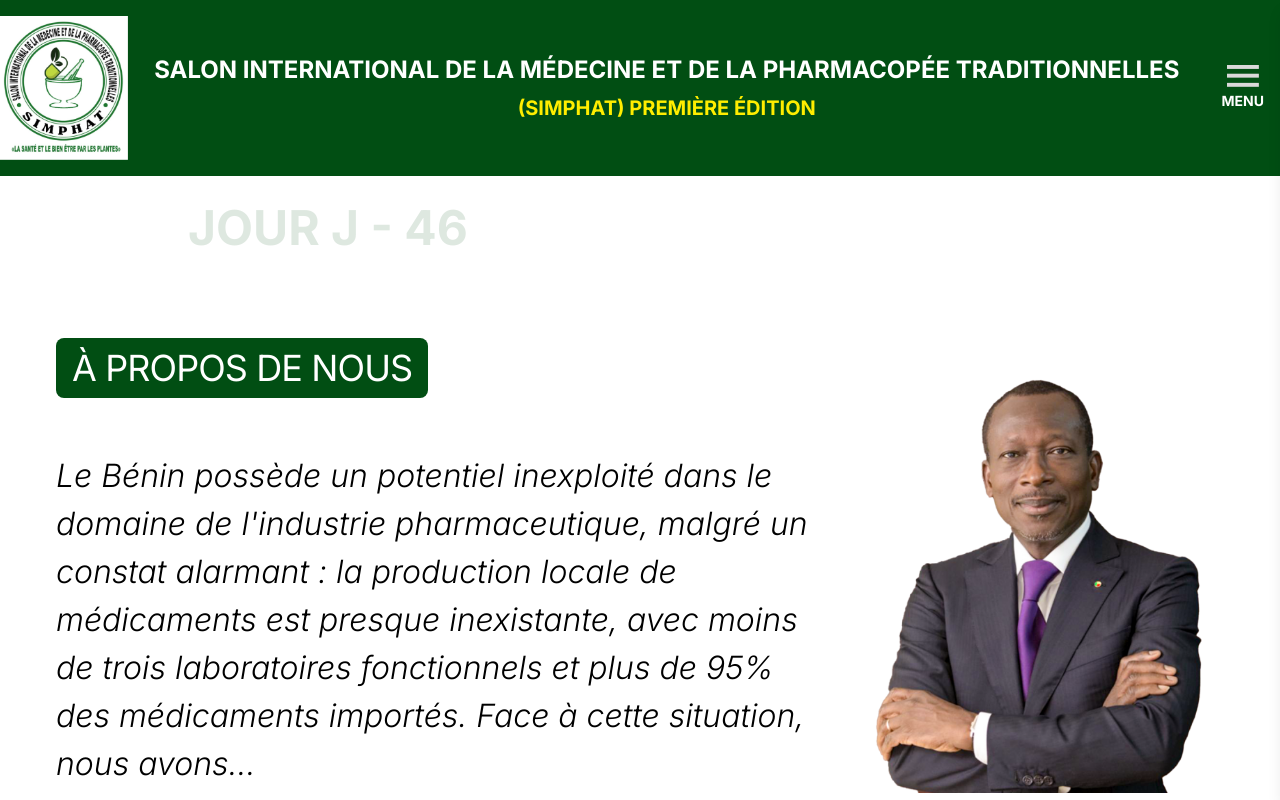
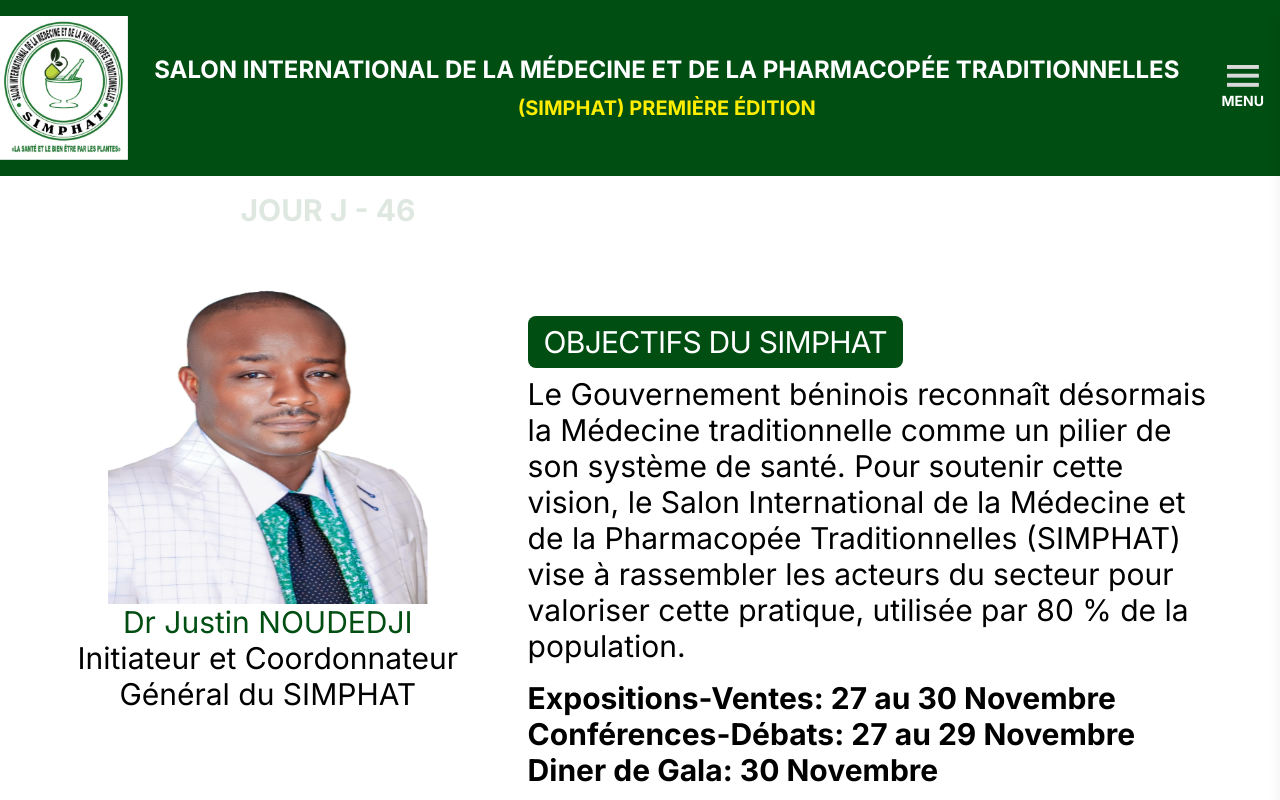
Before and after one commit to ALLAGBE1/simphat-front, a React (Vite) app: page / in a window 1280 px wide. Shown: the top 800 px of the page. Built offline with nearby package versions, Linux system fonts and the light colour scheme.

Commit message:
Update Hero.jsx

```diff
--- a/src/components/Hero.jsx
+++ b/src/components/Hero.jsx
@@ -1,99 +1,214 @@
-import presidentTalon from "../assets/forPages/presidentTalon.png"
-import { Link } from 'react-router-dom';
+import { useState } from "react";
+import DrJustin from "../assets/forPages/DrJustin.png";
+
+const Hero = () => {
+  const [showFullText, setShowFullText] = useState(false);
+
+  const fullText = `Le Gouvernement béninois reconnaît désormais la Médecine traditionnelle comme un pilier de son système de santé. Pour soutenir cette vision, le Salon International de la Médecine et de la Pharmacopée Traditionnelles (SIMPHAT) vise à rassembler les acteurs du secteur pour valoriser cette pratique, utilisée par 80 % de la population.`;
+  const shortText = `Le Gouvernement béninois reconnaît désormais la Médecine traditionnelle comme un pilier de son système de santé. Pour soutenir cette vision, le Salon International de la Médecine et de la Pharmacopée Traditionnelles (SIMPHAT)`;
+
+  return (
+    <div className="container mx-auto p-10">
+      <div className="flex flex-col-reverse sm:flex-row text-base sm:text-lg md:text-xl lg:text-2xl xl:text-3xl">
+        <div className="w-full sm:w-1/2 ">
+          <div className="flex flex-col items-center">
+            <img
+              src={DrJustin}
+              alt="Dr Justin"
+              className="max-w-full h-auto mx-auto sm:w-32 sm:h-32 md:w-48 md:h-48 lg:w-64 lg:h-64 xl:w-80 xl:h-80"
+            />
+            <h2 className="text-customGreen text-center">Dr Justin NOUDEDJI</h2>
+            <h3 className="text-customBlack text-center">Initiateur et Coordonnateur Général du SIMPHAT</h3>
+          </div>
+        </div>
+
+        <div className="w-full sm:w-4/5 p-8">
+          <div
+            className="
+              inline-block
+              text-base sm:text-lg md:text-xl lg:text-2xl xl:text-3xl
+              bg-customGreen text-white tracking-tight
+              py-2 px-4 rounded-lg mb-2
+              max-w-lg
+            "
+          >
+            OBJECTIFS DU SIMPHAT
+          </div>
+
+          {/* Texte tronqué avec bouton "Afficher plus" pour les petits écrans */}
+          <div className="sm:hidden">
+            <p className="mb-3">
+              {showFullText ? fullText : shortText}
+            </p>
+            <button
+              onClick={() => setShowFullText(!showFullText)}
+              className="text-blue-500 hover:text-blue-700 font-semibold focus:outline-none"
+            >
+              {showFullText ? "Afficher moins" : "Afficher plus"}
+            </button>
+          </div>
+
+          {/* Texte complet pour les écrans sm et plus grands */}
+          <p className="hidden sm:block mb-3">
+            {fullText}
+          </p>
+
+          <p className="font-bold mt-4">
+            Expositions-Ventes:  27 au 30 Novembre <br />
+            Conférences-Débats: 27 au 29 Novembre <br />
+            Diner de Gala: 30 Novembre
+          </p>
+        </div>
+      </div>
+    </div>
+  );
+};
+
+export default Hero;
 
 
 
-const Hero = () => {
-  return (
-    // <div className="container lg:mb-35">
-    <div className="container mb-8">
-        <div className="max-w-7xl mx-auto p-10">
-            <div className="flex flex-col sm:flex-row items-start">
 
-                <div className="w-full md:w-1/7 p-4 mb-4 sm:mb-0">
-                    <div className="flex flex-col mb-2 ">
+////
 
-                        <div className="mb-10">
-                        <Link to="/contact" >
-                            <span
-
-                                // className="bg-customGreen text-white text-4xl tracking-tight py-2 px-4 rounded-lg hover:bg-green-600 cursor-pointer transition duration-300 ease-in-out lg:items-start">
-                                className="bg-customGreen text-white text-4xl tracking-tight py-2 px-4 rounded-lg cursor-pointer">
-                                À PROPOS DE NOUS
-                            </span>
-                        </Link>
-                        </div>
-
-                        {/* <p className="text-customBlack font-bold  max-w-xl py-6 tracking-tighter text-2xl sm:text-3xl md:text-3xl lg:text-3xl"> */}
-                        <p className="text-customBlack italic font-light py-6 text-[32px]">
-                            Le Bénin possède un potentiel inexploité dans le domaine
-                            de l&apos;industrie pharmaceutique, malgré un constat alarmant :
-                            la production locale de médicaments est presque inexistante,
-                            avec moins de trois laboratoires fonctionnels et plus de 95% des
-                            médicaments importés. Face à cette situation, nous avons...
-                        </p>
-
-                    </div>
-                </div>
-
-
-                <div className="w-full md:w-1/2 p-4">
-                    <div className="flex flex-col">
-                        <div className="mb-2">
-                            <img
-                                src={presidentTalon} alt="Kevin Rush" className=" " />
-                        </div>
-                        <h2 className="text-center text-[20px] md:text-[28px] lg:text-[28px] text-customGreen">SEM PATRICE A. G. TALON</h2>
-                    </div>
-                </div>
-
-            </div>
-        </div>
-    </div>
-  )
-}
-
-export default Hero
-
-
-/////////////////////
-
-// import presidentTalon from "../assets/forPages/presidentTalon.png"
-// import { motion } from "framer-motion"
-
-
-// const container = (delay) => ({
-//     hidden: {x: -100, opacity: 0},
-//     visible: {
-//         x: 0,
-//         opacity: 1,
-//         transition: {duration: 0.5, delay: delay}
-//     }
-// })
+// import DrJustin from "../assets/forPages/DrJustin.png"
 
 // const Hero = () => {
 //   return (
-//     <div className="container lg:mb-35">
+//     <div className="container mx-auto p-10">
+//         <div className="flex flex-col sm:flex-row text-base sm:text-lg md:text-xl lg:text-2xl xl:text-3xl">
+//             <div className="w-full sm:w-1/2 bg-customYellow">
+//                 <div className="flex flex-col items-center">
+//                     <img
+//                         src={DrJustin}
+//                         alt="Dr Justin"
+//                         className="max-w-full h-auto mx-auto sm:w-32 sm:h-32 md:w-48 md:h-48 lg:w-64 lg:h-64 xl:w-80 xl:h-80"
+//                         />
+//                     <h2 className="text-customGreen text-center">Dr Justin NOUDEDJI</h2>
+//                     <h3 className="text-customBlack text-center">Initiateur et Coordonnateur Général du SIMPHAT</h3>
+
+//                 </div>
+//             </div>
+//             <div className="w-full sm:w-4/5 bg-red-600 p-8">
+//                 <div
+//                     className="
+//                     inline-block
+//                     text-base sm:text-lg md:text-xl lg:text-2xl xl:text-3xl
+//                     bg-customGreen text-white tracking-tight
+//                     py-2 px-4 rounded-lg mb-2
+//                     max-w-lg
+//                     "
+//                 >
+//                     OBJECTIFS DU SIMPHAT
+//                 </div>
+//                 <p className="mb-3">
+//                     Le Gouvernement béninois reconnaît désormais la Médecine traditionnelle comme un pilier de son système de santé. Pour soutenir cette vision, le Salon International de la Médecine et de la Pharmacopée Traditionnelles (SIMPHAT) vise à rassembler les acteurs du secteur pour valoriser cette pratique, utilisée par 80 % de la population.
+//                 </p>
+//                 <p className="font-bold">
+//                     Expositions-Ventes:  27 au 30 Novembre <br />
+//                     Conférences-Débats: 27 au 29 Novembre <br />
+//                     Diner de Gala: 30 Novembre
+//                 </p>
+//             </div>
+//         </div>
+//     </div>
+//   )
+// }
+
+// export default Hero
+
+
+//////////////////
+
+// import DrJustin from "../assets/forPages/DrJustin.png"
+
+// const Hero = () => {
+//   return (
+//     // <div className="container lg:mb-35">
+//     <div className="container mx-auto p-10">
+//         <div className="flex flex-col sm:flex-row text-base sm:text-lg md:text-xl lg:text-2xl xl:text-3xl">
+//             <div className="w-full sm:w-1/2 bg-customYellow">
+//                 <div className="flex flex-col items-center">
+//                     <img
+//                         src={DrJustin}
+//                         alt="Dr Justin"
+//                         className="max-w-full h-auto mx-auto sm:w-32 sm:h-32 md:w-48 md:h-48 lg:w-64 lg:h-64 xl:w-80 xl:h-80"
+//                         />
+//                     <h2 className="text-customGreen text-center">Dr Justin NOUDEDJI</h2>
+//                     <h3 className="text-customBlack text-center">Initiateur et Coordonnateur Général du SIMPHAT</h3>
+
+//                 </div>
+//             </div>
+//             <div className="w-full sm:w-4/5 bg-red-600 p-8">
+//                 {/* <div
+//                     className="
+//                     text-base sm:text-lg md:text-xl lg:text-2xl xl:text-3xl bg-customGreen text-white tracking-tight py-2 px-4 rounded-lg mb-2">
+//                     OBJECTIFS DU SIMPHAT
+//                 </div> */}
+
+//                 <div
+//                     className="
+//                     inline-block
+//                     text-base sm:text-lg md:text-xl lg:text-2xl xl:text-3xl
+//                     bg-customGreen text-white tracking-tight
+//                     py-2 px-4 rounded-lg mb-2
+//                     max-w-lg
+//                     "
+//                 >
+//                     OBJECTIFS DU SIMPHAT
+//                 </div>
+//                 <p className="mb-3">
+//                     {/* Le Gouvernement béninois a fait une place de choix à la Médecine traditionnelle dans la loi portant la protection de la santé des personnes, et donc une ambition clairement affichée de son chef de faire de ce secteur un des piliers du dispositif sanitaire du pays.
+//                     Dans ce même élan, et pour soutenir la vision du Chef de l’Etat, le Salon International de la Médecine et de la Pharmacopée Traditionnelles (SIMPHAT) a pour objectif de réunir les acteurs du secteur afin de promouvoir et valoriser ce secteur jusqu’alors informel mais auquel 80% de la population fait recours. */}
+
+//                     Le Gouvernement béninois reconnaît désormais la Médecine traditionnelle comme un pilier de son système de santé. Pour soutenir cette vision, le Salon International de la Médecine et de la Pharmacopée Traditionnelles (SIMPHAT) vise à rassembler les acteurs du secteur pour valoriser cette pratique, utilisée par 80 % de la population.
+//                 </p>
+//                 <p className="font-bold">
+//                     Expositions-Ventes:  27 au 30 Novembre <br />
+//                     Conférences-Débats: 27 au 29 Novembre <br />
+//                     Diner de Gala: 30 Novembre
+//                 </p>
+//             </div>
+//         </div>
+//     </div>
+//   )
+// }
+
+// export default Hero
+
+
+////////////////
+
+// import presidentTalon from "../assets/forPages/presidentTalon.png"
+// import { Link } from 'react-router-dom';
+
+
+
+// const Hero = () => {
+//   return (
+//     // <div className="container lg:mb-35">
+//     <div className="container mb-8">
 //         <div className="max-w-7xl mx-auto p-10">
 //             <div className="flex flex-col sm:flex-row items-start">
 
-//                 <div className="w-full sm:w-1/2 p-4 mb-4 sm:mb-0">
+//                 <div className="w-full md:w-1/7 p-4 mb-4 sm:mb-0">
 //                     <div className="flex flex-col mb-2 ">
 
-//                         <div className="mb-12">
-//                             <motion.span
-//                                 variants={container(0.5)}
-//                                 initial="hidden"
-//                                 animate="visible"
-//                                 className="bg-green-500 text-white text-4xl tracking-tight py-2 px-4 rounded-lg hover:bg-green-600 cursor-pointer transition duration-300 ease-in-out lg:items-start">
-//                                 À PROPOS DE NOUS
-//                             </motion.span>
+//                         <div className="mb-10">
+//                         <Link to="/contact" >
+                            // <span
+
+                            //     // className="bg-customGreen text-white text-4xl tracking-tight py-2 px-4 rounded-lg hover:bg-green-600 cursor-pointer transition duration-300 ease-in-out lg:items-start">
+                            //     className="text-base sm:text-lg md:text-xl lg:text-2xl xl:text-3xl bg-customGreen text-white tracking-tight py-2 px-4 rounded-lg cursor-pointer">
+                            //     OBJECTIFS DU SIMPHAT
+                            // </span>
+//                         </Link>
 //                         </div>
 
 //                         {/* <p className="text-customBlack font-bold  max-w-xl py-6 tracking-tighter text-2xl sm:text-3xl md:text-3xl lg:text-3xl"> */}
-//                         <p className="text-customBlack italic font-light  max-w-[1069px] py-6 text-[32px]">
+//                         <p className="text-base sm:text-lg md:text-xl lg:text-2xl xl:text-3xl text-customBlack italic font-light py-6">
 //                             Le Bénin possède un potentiel inexploité dans le domaine
-//                             de l&apos;industrie pharmaceutique, malgré un constat alarmant :
+//                             de l&apos;industrie pharmaceutique, malgré un constat alarmant de
 //                             la production locale de médicaments est presque inexistante,
 //                             avec moins de trois laboratoires fonctionnels et plus de 95% des
 //                             médicaments importés. Face à cette situation, nous avons...
@@ -103,111 +218,13 @@
 //                 </div>
 
 
-//                 <div className="w-full sm:w-1/3 p-4">
-//                     <motion.img
-//                         initial={{ x: 100, opacity: 0 }}
-//                         animate={{ x: 0, opacity: 1 }}
-//                         transition={{ duration: 1, delay: 1.2 }}
-//                         src={presidentTalon} alt="Kevin Rush" className="max-w-[534px] h-[640px] " style={{borderRadius: '40px'}} />
-//                 </div>
-
-
-//                 {/* <div className="w-full sm:w-1/3 p-4">
-//                     <div className="flex justify-center">
-//                         <motion.img
-//                             initial={{ x: 100, opacity: 0 }}
-//                             animate={{ x: 0, opacity: 1 }}
-//                             transition={{ duration: 1, delay: 1.2 }}
-//                             src={presidentTalon} alt="Kevin Rush" className="max-w-[534px] h-[640px] " style={{borderRadius: '40px'}} />
-//                     </div>
-//                 </div> */}
-
-//             </div>
-//         </div>
-//     </div>
-//   )
-// }
-
-// export default Hero
-
-
-
-/////////////
-
-
-// import profilePic from "../assets/forPages/patriceTalon.png"
-// import { motion } from "framer-motion"
-// import { FaWhatsapp, FaFacebook, FaLinkedin, FaTwitter, FaInstagram, FaXingSquare, FaTiktok} from "react-icons/fa";
-
-
-// const container = (delay) => ({
-//     hidden: {x: -100, opacity: 0},
-//     visible: {
-//         x: 0,
-//         opacity: 1,
-//         transition: {duration: 0.5, delay: delay}
-//     }
-// })
-
-// const Hero = () => {
-//   return (
-//     // <div className="w-full lg:mb-35 bg-gray-100">
-//     <div className="container lg:mb-35 bg-gray-100">
-//         <div className="max-w-7xl mx-auto p-10">
-//             <div className="flex flex-col sm:flex-row items-start">
-
-//                 <div className="w-full sm:w-1/2 p-4 mb-4 sm:mb-0">
-//                     <div className="flex flex-col mb-2 ">
-//                         <p className="text-green-500 font-bold  max-w-xl py-6 tracking-tighter text-2xl sm:text-3xl md:text-3xl lg:text-3xl">
-//                             SALON INTERNATIONAL DE LA MEDECINE ET
-//                             DE LA PHARMACOPEE TRADITIONNELLE <br />
-//                             <span className="text-black">(SIMPHAT 2024)</span>
-//                         </p>
-
-//                         <div className="mb-12">
-//                             <motion.span
-//                                 variants={container(0.5)}
-//                                 initial="hidden"
-//                                 animate="visible"
-//                                 className="bg-green-500 text-white text-4xl tracking-tight py-2 px-4 rounded-lg hover:bg-green-600 cursor-pointer transition duration-300 ease-in-out lg:items-start">
-//                                 CONTACTS-NOUS
-//                             </motion.span>
+//                 <div className="w-full md:w-1/2 p-4">
+//                     <div className="flex flex-col">
+//                         <div className="mb-2">
+//                             <img
+//                                 src={presidentTalon} alt="Kevin Rush" className=" " />
 //                         </div>
-
-//                         <div className="flex space-x-4 my-4 md:my-0">
-//                             <a href="#" className="text-gray-400 hover:text-[#4CAF50]">
-//                                 <FaLinkedin />
-//                             </a>
-//                             <a href="#" className="text-gray-400 hover:text-[#4CAF50]">
-//                                 <FaWhatsapp />
-//                             </a>
-//                             <a href="#" className="text-gray-400 hover:text-[#4CAF50]">
-//                                 <FaFacebook />
-//                             </a>
-//                             <a href="#" className="text-gray-400 hover:text-[#4CAF50]">
-//                                 <FaInstagram />
-//                             </a>
-//                             <a href="#" className="text-gray-400 hover:text-[#4CAF50]">
-//                                 <FaTwitter />
-//                             </a>
-//                             <a href="#" className="text-gray-400 hover:text-[#4CAF50]">
-//                                 <FaXingSquare />
-//                             </a>
-//                             <a href="#" className="text-gray-400 hover:text-[#4CAF50]">
-//                                 <FaTiktok />
-//                             </a>
-//                         </div>
-//                     </div>
-//                 </div>
-
-
-//                 <div className="w-full sm:w-1/2 p-4">
-//                     <div className="flex justify-center">
-//                         <motion.img
-//                             initial={{ x: 100, opacity: 0 }}
-//                             animate={{ x: 0, opacity: 1 }}
-//                             transition={{ duration: 1, delay: 1.2 }}
-//                             src={profilePic} alt="Kevin Rush" className="p-4 object-cover rounded-md " style={{borderRadius: '40px'}} />
+//                         <h2 className="text-center text-[20px] md:text-[28px] lg:text-[28px] text-customGreen">SEM PATRICE A. G. TALON</h2>
 //                     </div>
 //                 </div>
 
--- a/src/components/Info.jsx
+++ b/src/components/Info.jsx
@@ -37,10 +37,10 @@
   }, []);
 
   return (
-    <div className="container mx-auto p-4 mb-3">
+    <div className="container mx-auto p-4">
       <div className="flex flex-col md:flex-row">
         <div className="w-full md:w-1/2">
-          <p className="text-[48px] font-bold text-center text-customGreen animate-blink">
+          <p className="text-base sm:text-lg md:text-xl lg:text-2xl xl:text-3xl font-bold text-center text-customGreen animate-blink">
             {daysLeft > 0 ? `JOUR J - ${daysLeft}` : "JOUR J"}
           </p>
         </div>
```
Also changed, not shown: src/pages/Home/Home.jsx (+1 -8 lines), src/assets/forPages/DrJustin.png (added).
